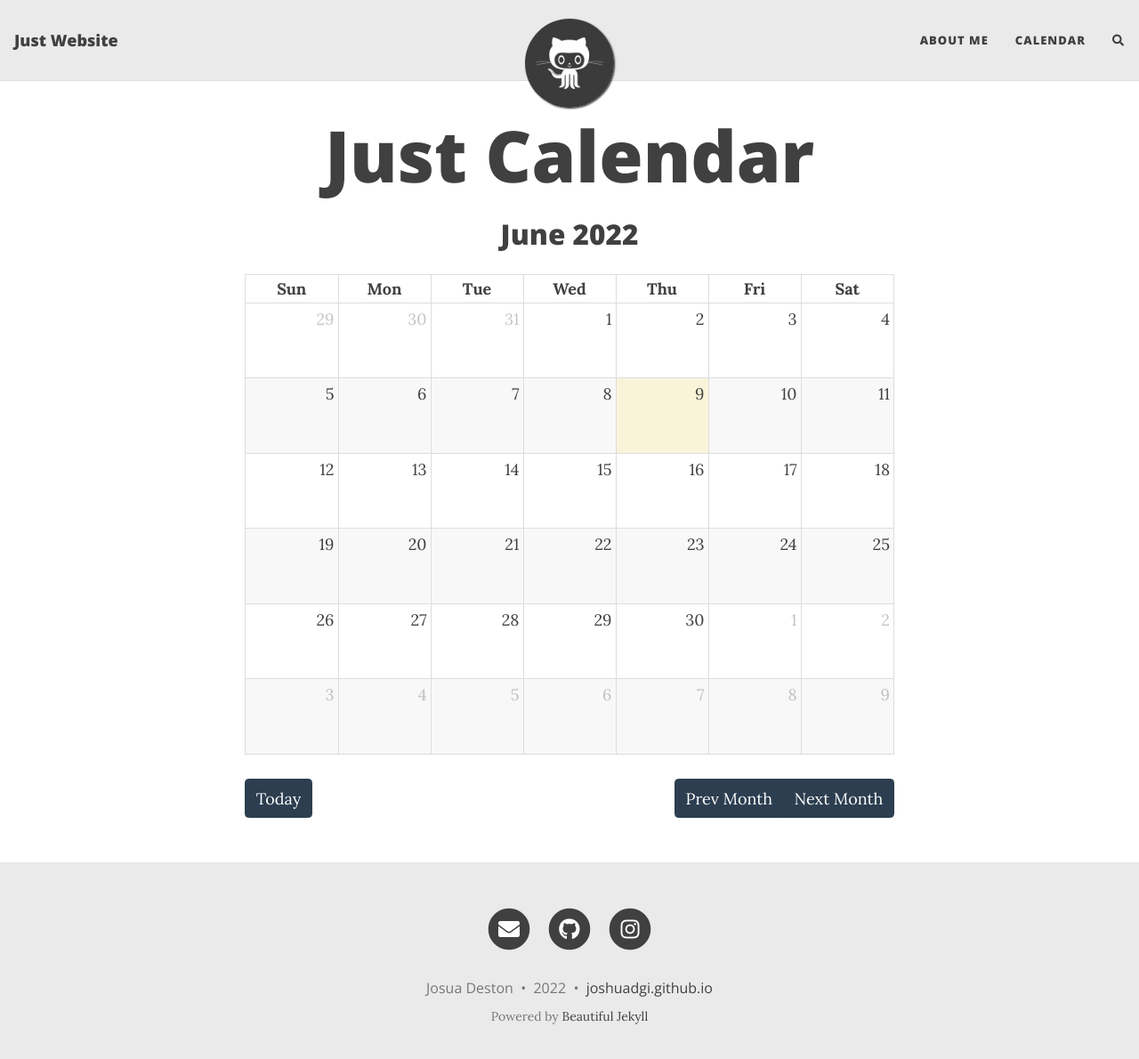
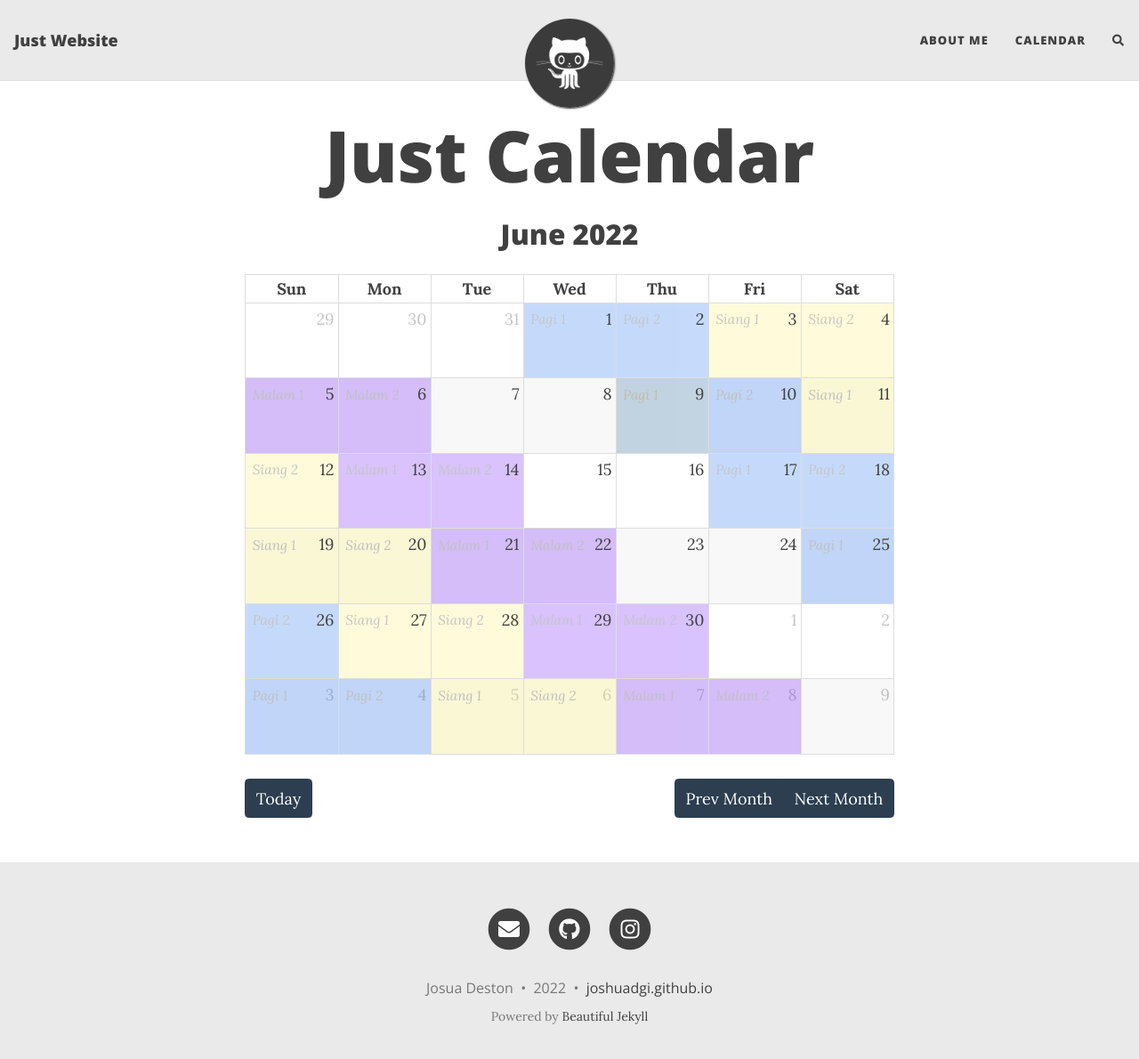
Before and after one commit to joshuadgi/joshuadgi.github.io, a Jekyll site: the page built from calendar.md, in a window 1280 px wide and 1203 px high. Shown: the top 1190 px of the window at 89% size. Built offline with Jekyll 4.4.1, drawn with Linux system fonts in a browser that asks for light colours; nearby versions of some CDN libraries; comment, search, counter and statistics services are not loaded; part of the change alters nothing that is shown.

```diff
--- a/calendar.md
+++ b/calendar.md
@@ -8,6 +8,7 @@ permalink: /calendar/
 <script type="text/javascript" src="/scripts/moment.min.js"></script>
 <script type="text/javascript" src="/assets/fullcalendar/main.min.js"></script>
 <script type="text/javascript" src="/scripts/rrule.min.js"></script>
+<script type="text/javascript" src="/scripts/main.global.min.js"></script>
 <link rel="stylesheet" href="/assets/fullcalendar/main.min.css">
 
 <div id='calendar'></div>
```
Also changed, not shown: scripts/rrule.min.js.
